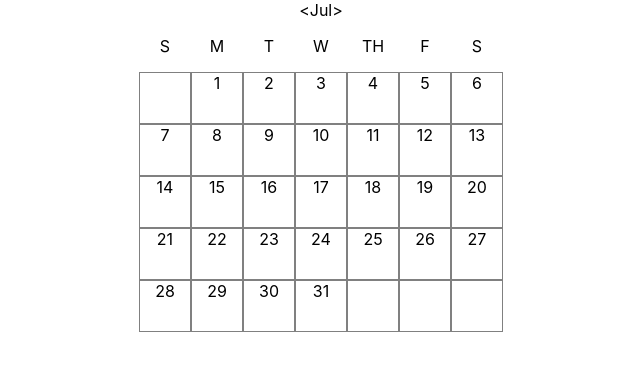
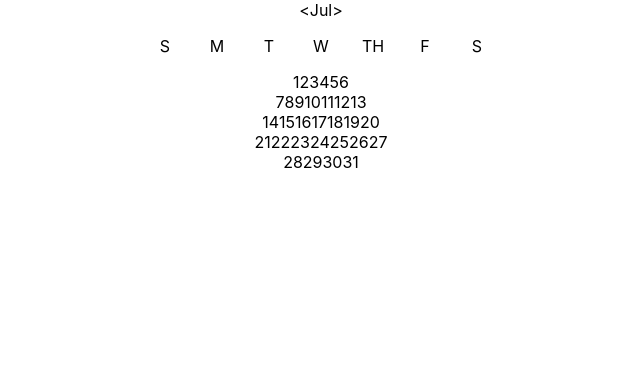
Before and after one commit to jenniferenck/interactive-calendar, a React (Create React App) app: page / in a window 1280 px wide. Shown: the top 370 px of the page, without its empty margins (319-959 px from the left). Built offline with nearby package versions, Linux system fonts and the light colour scheme.

Commit message:
moved css to day file

```diff
--- /dev/null
+++ b/src/CalendarDay/CalendarDay.css
@@ -0,0 +1,15 @@
+.day-box {
+  position: relative;
+  width: 50px;
+  height: 50px;
+  border: solid gray 1px;
+}
+
+.day-box,
+.in-between {
+  background-color: aliceblue;
+}
+
+#active-date {
+  background-color: salmon;
+}
--- a/src/CalendarMonth/CalendarMonth.css
+++ b/src/CalendarMonth/CalendarMonth.css
@@ -25,13 +25,6 @@
   top: 50%;
 }
 
-.day-box {
-  position: relative;
-  width: 50px;
-  height: 50px;
-  border: solid gray 1px;
-}
-
 .week {
   display: flex;
   flex-direction: row;
@@ -43,7 +36,3 @@
   justify-content: center;
   align-items: center;
 }
-
-#active-date {
-  background-color: salmon;
-}
```
